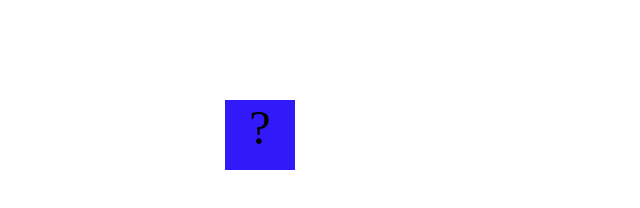
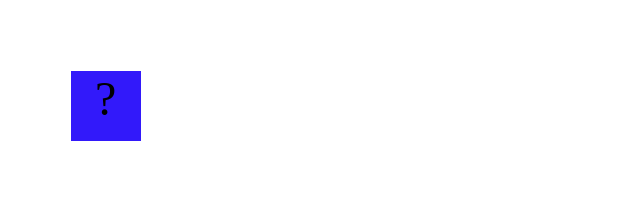
Before and after one commit to XanderWilliams/XanderWilliams.github.io, a plain HTML site: page projects/bouncing-box/index.html in a window 1280 px wide. Shown: the whole page, without its empty margins (0-640 px from the left). Drawn offline with Linux system fonts and the light colour scheme.

Commit message:
im done'

```diff
--- a/projects/bouncing-box/index.html
+++ b/projects/bouncing-box/index.html
@@ -65,9 +65,10 @@
 			//////////////////////////////////////////////////////////////////
 
 			// TODO 2 - Variable declarations
+			var randNum = Math.random() * 100
 			var positionX = randNum
 			var points=0
-			var speed=10
+			var speed=1
 			var positionY=randNum
 			var speedY=10
 			var boardHeight = jQuery(window).height()
@@ -83,13 +84,13 @@
 				positionX+=speed
 				positionY+=speed
 				moveBoxTo(positionX, positionY)
-				if (positionX>130){
+				if (positionX>100){
 					speed*=-1
 				}
 		      if(positionX<0){
 				  speed*=-1
 			  }
-			  if(positionY>1000){
+			  if(positionY>100){
 				speedY*=-1
 			}
 				if(positionY<0){
@@ -105,7 +106,13 @@
 			*/
 			function handleBoxClick() {
 				points=points+1
-				speed=speed+10
+				if (speed=-speed){
+					speed=speed-10
+				}
+				else if(speed=+speed){
+					speed=speed+10
+				}
+
 				changeBoxText(points)
 
 
```
